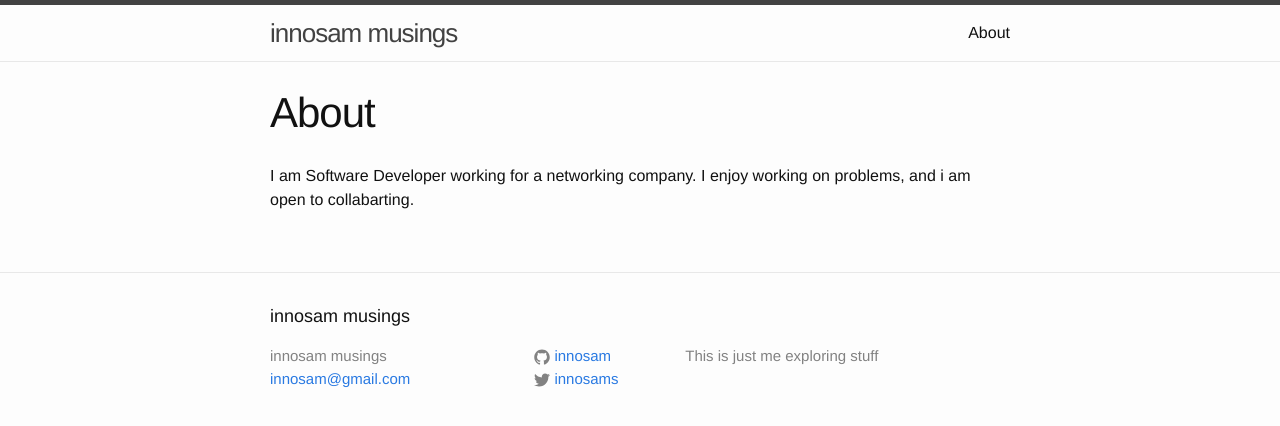
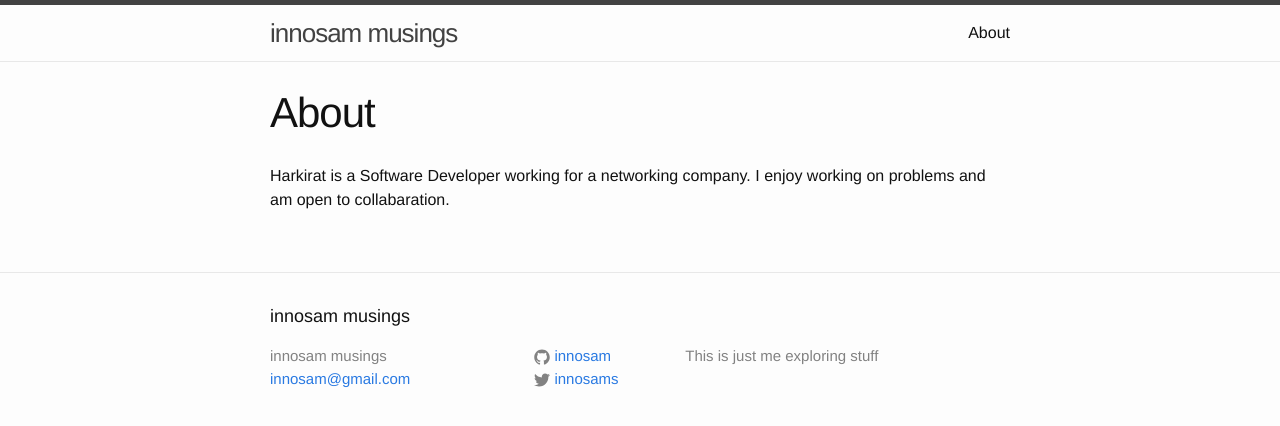
Before and after one commit to innosam/innosam, a Jekyll site: the page built from about.md, in a window 1280 px wide. Shown: the top 426 px of the page. Built offline with Jekyll 4.4.1, drawn with Linux system fonts in a browser that asks for light colours.

Commit message:
edit about.md

```diff
--- a/about.md
+++ b/about.md
@@ -4,4 +4,4 @@ title: About
 permalink: /about/
 ---
 
-I am Software Developer working for a networking company. I enjoy working on problems, and i am open to collabarting.
+Harkirat is a Software Developer working for a networking company. I enjoy working on problems and am open to collabaration.
```
